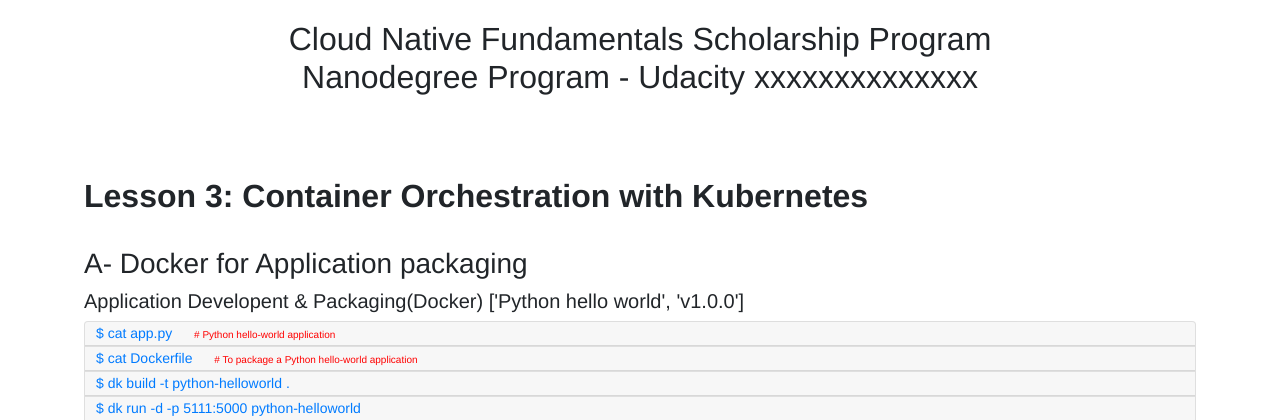
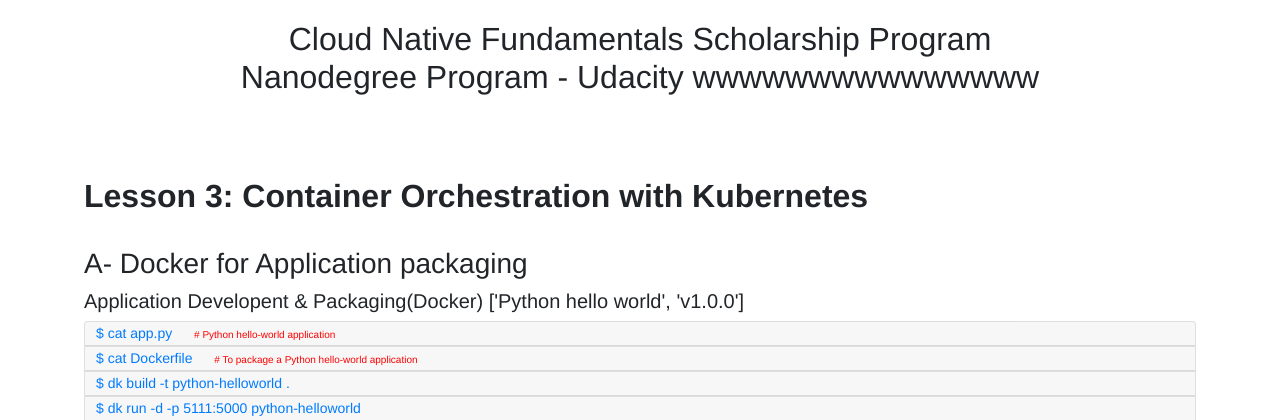
Before and after one commit to slimanemd/ud_cnfsp, a Flask app: page / in a window 1280 px wide. Shown: the top 420 px of the page. Run offline with Flask 2, Linux system fonts and the light colour scheme.

Commit message:
touch www

```diff
--- a/app.py
+++ b/app.py
@@ -37,7 +37,7 @@
     app_loader = "/var/www/slimanemd_pythonanywhere_com_wsgi.py"
     os.system("touch " + app_loader)
 
-    msg = "Updated site version successfully xxxxxxxxxxxxxxx"
+    msg = "Updated site version successfully zzzzzzzzzzzzzzz"
     return msg, 200
 
 # ==================================================================================================
--- a/templates/index.html
+++ b/templates/index.html
@@ -42,7 +42,7 @@
 <!-- main body  -->
 {% macro mc_body2() %}
     <center> <h2>Cloud Native Fundamentals Scholarship Program <br>
-                 Nanodegree Program - Udacity xxxxxxxxxxxxxx</h2></center>
+                 Nanodegree Program - Udacity wwwwwwwwwwwwwww</h2></center>
 
     {% for key in lessons.keys() %}
             <br><br><br>
```
